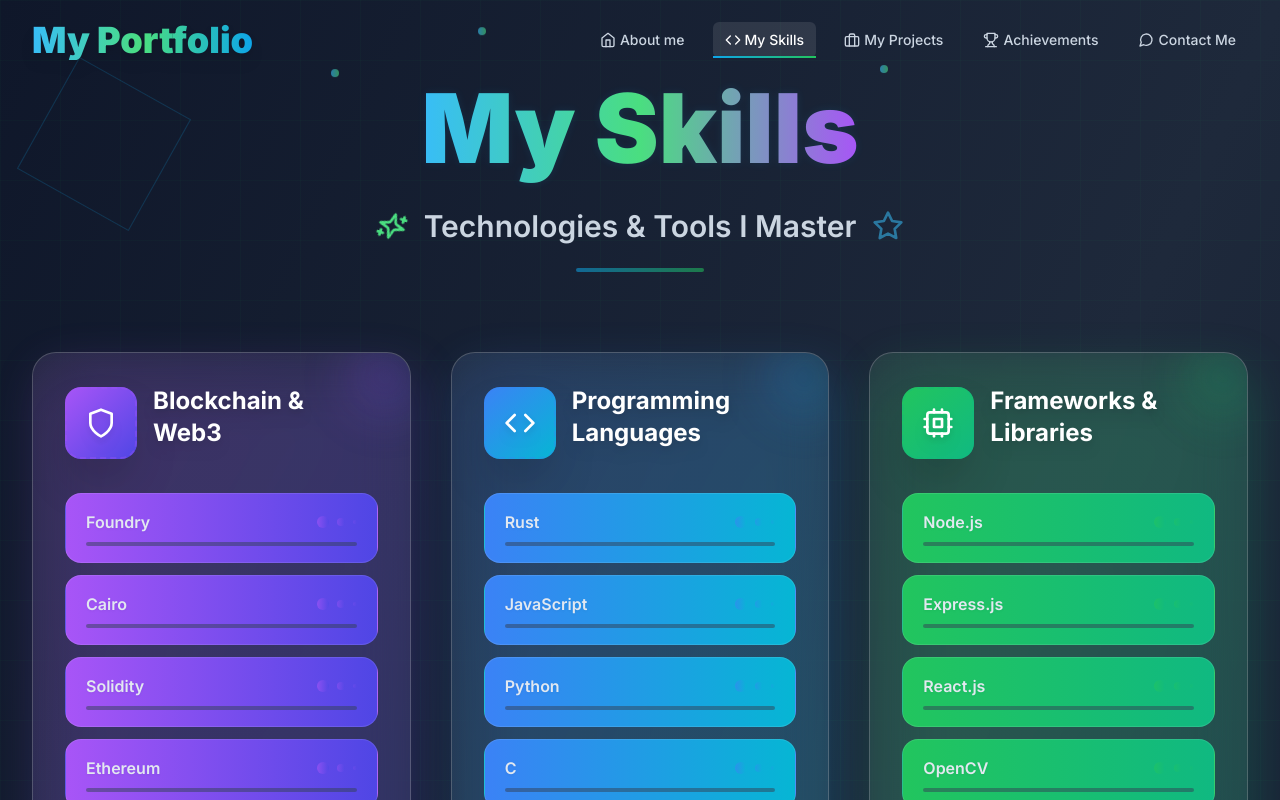
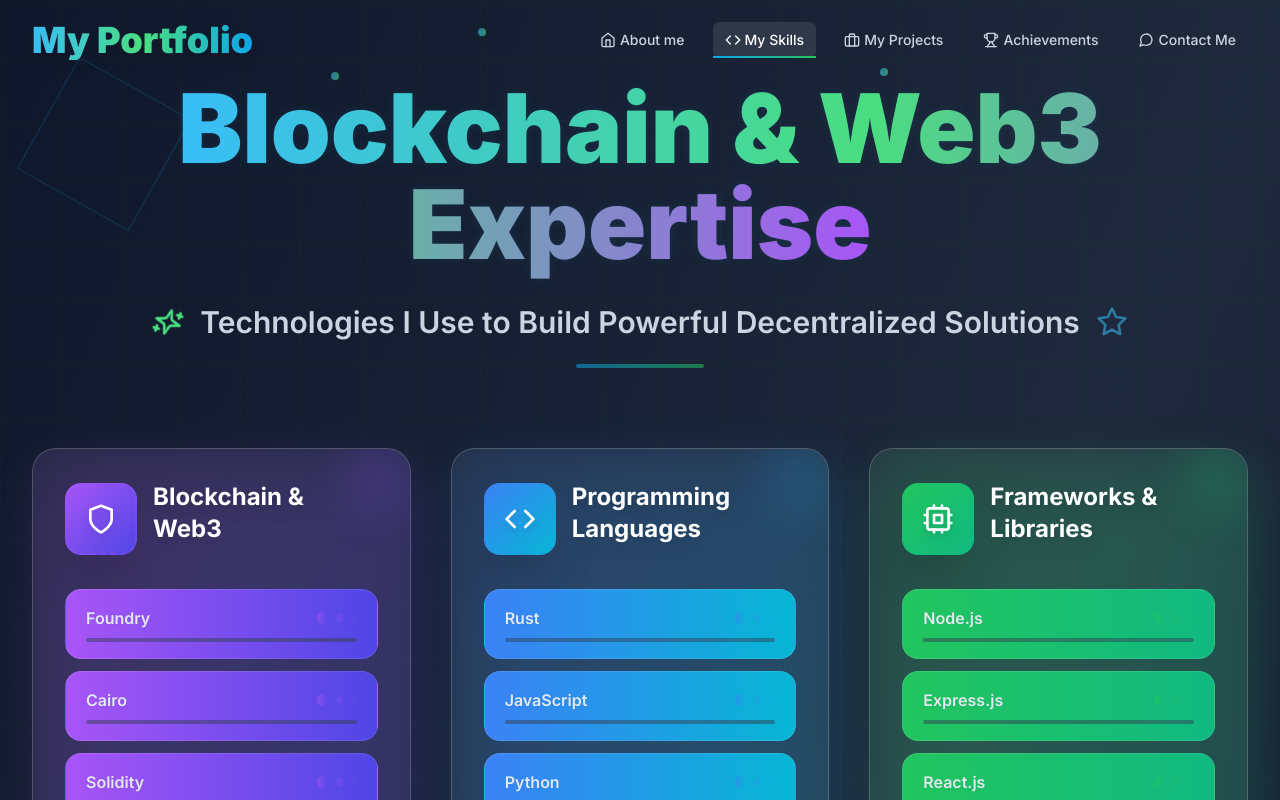
Before and after one commit to JunaidCD/Freelance_Portfolio-, a React (Vite) app: page / in a window 1280 px wide. Both pictures are taken after a click on the button "My Skills". Shown: the top 800 px of the page. Built offline with nearby package versions, Linux system fonts and the light colour scheme.

Commit message:
Working on My skill page

```diff
--- a/src/components/Skills.jsx
+++ b/src/components/Skills.jsx
@@ -89,19 +89,19 @@
           <div className="relative inline-block">
             <h2 className="text-6xl md:text-8xl font-black animate-slide-up relative z-10">
               <span className="bg-gradient-to-r from-primary-400 via-accent-400 to-purple-500 bg-clip-text text-transparent">
-                My Skills
+                Blockchain & Web3 Expertise
               </span>
             </h2>
             {/* Text Shadow */}
             <div className="absolute inset-0 text-6xl md:text-8xl font-black text-primary-500/20 blur-sm animate-pulse">
-              My Skills
+              Blockchain & Web3 Expertise
             </div>
           </div>
 
           <div className="mt-8 flex items-center justify-center gap-4">
             <Sparkles className="w-8 h-8 text-accent-400 animate-spin" />
             <p className="text-2xl md:text-3xl text-slate-300 font-semibold">
-              Technologies & Tools I Master
+              Technologies I Use to Build Powerful Decentralized Solutions
             </p>
             <Star className="w-8 h-8 text-primary-400 animate-pulse" />
           </div>
```
